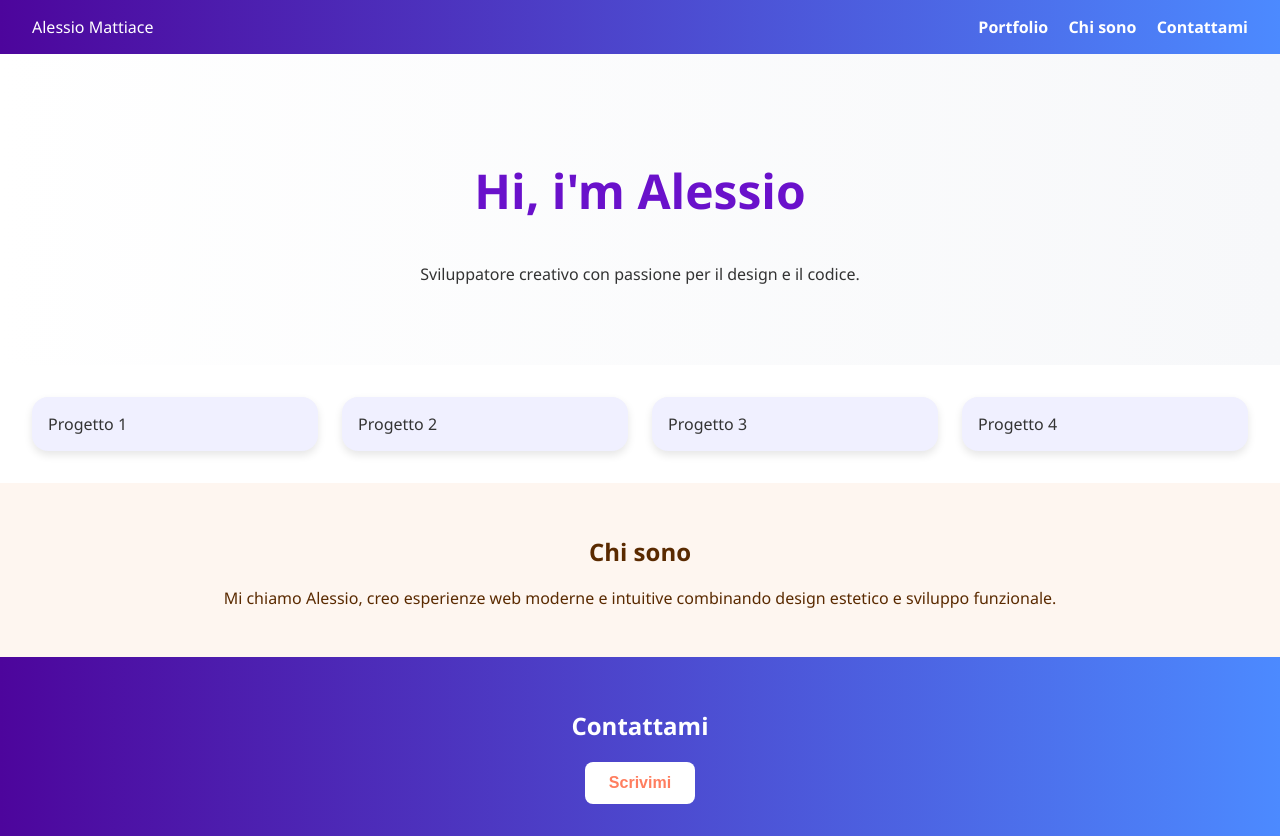
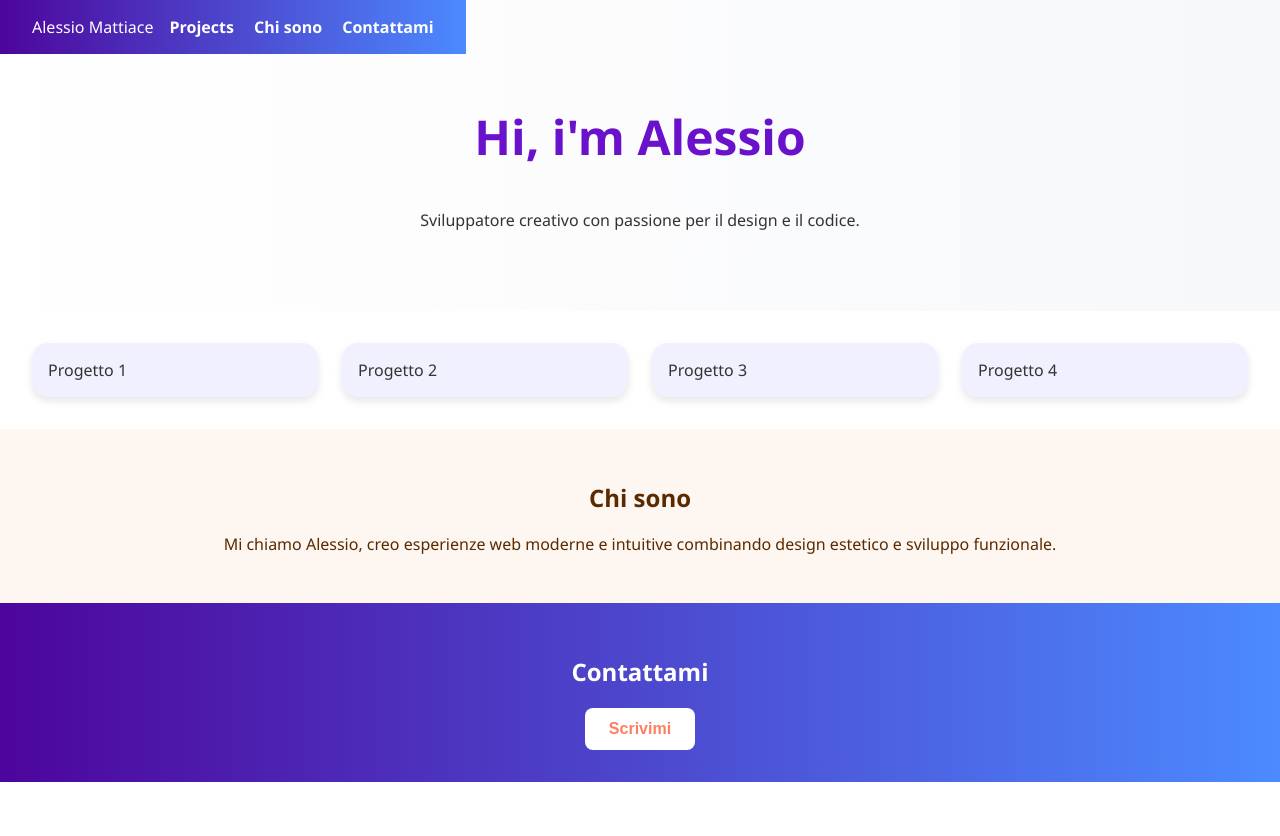
Before and after one commit to alematt0504/alematt0504.github.io, a plain HTML site: page index.html in a window 1280 px wide. After the commit the page ends 800 px from the top, so only its background shows below. Drawn offline with Linux system fonts and the light colour scheme.

Commit message:
background fix

```diff
--- a/index.html
+++ b/index.html
@@ -19,6 +19,7 @@
             display: flex;
             justify-content: space-between;
             align-items: center;
+            position: fixed;
         }
 
         nav a {
@@ -83,7 +84,7 @@
 <header>
     <div>Alessio Mattiace</div>
     <nav>
-        <a href="#portfolio">Portfolio</a>
+        <a href="#portfolio">Projects</a>
         <a href="#about">Chi sono</a>
         <a href="#contact">Contattami</a>
     </nav>
```
